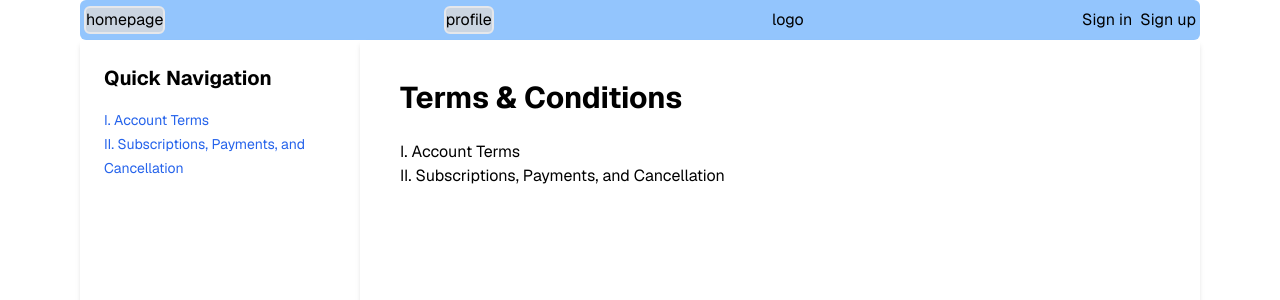
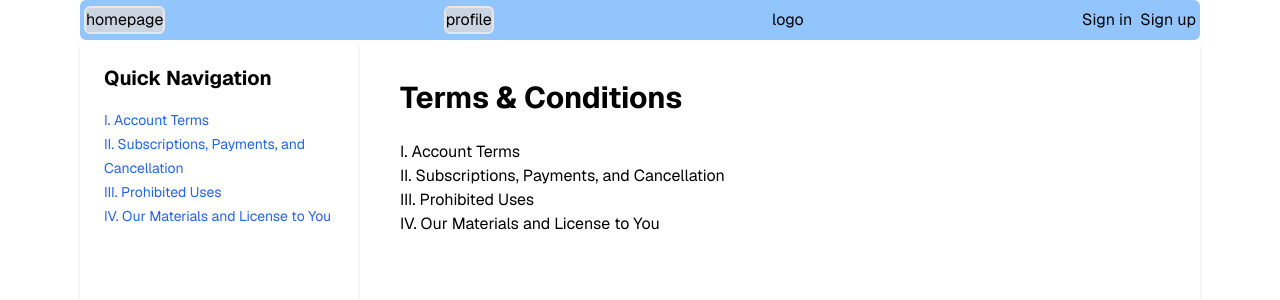
Before and after one commit to MohammedG91/week-12-assignment, a Next.js app: page /terms in a window 1280 px wide. Shown: the top 300 px of the page. Built offline with nearby package versions, Linux system fonts and the light colour scheme; no server answers.

Commit message:
added section content and accordion expansion on click in sidebar

```diff
--- a/src/app/terms/page.js
+++ b/src/app/terms/page.js
@@ -16,6 +16,16 @@ export default function TermsPage() {
       title: "II. Subscriptions, Payments, and Cancellation",
       content: "Details about subscriptions.",
     },
+    {
+      id: "prohibited",
+      title: "III. Prohibited Uses",
+      content: "Details about prohibited uses.",
+    },
+    {
+      id: "materials",
+      title: "IV. Our Materials and License to You",
+      content: "Details about materials and license.",
+    },
     // Add more sections here
   ];
 
@@ -28,7 +38,14 @@ export default function TermsPage() {
           <ul>
             {sections.map((section) => (
               <li key={section.id}>
-                <a href={`#${section.id}`} className="text-blue-600 text-sm">
+                <a
+                  href={`#${section.id}`}
+                  onClick={(e) => {
+                    e.preventDefault();
+                    setOpenItem(section.id);
+                  }}
+                  className="text-blue-600 text-sm"
+                >
                   {section.title}
                 </a>
               </li>
```
